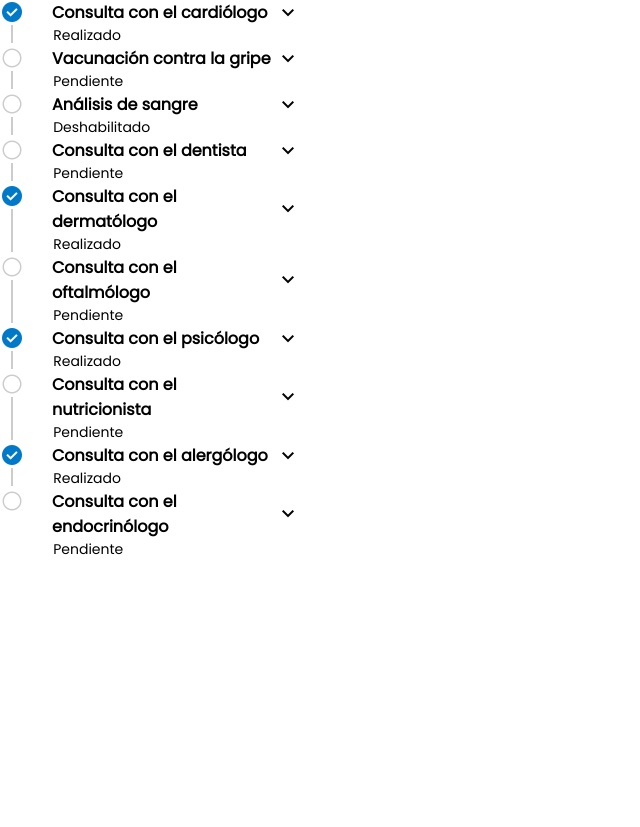
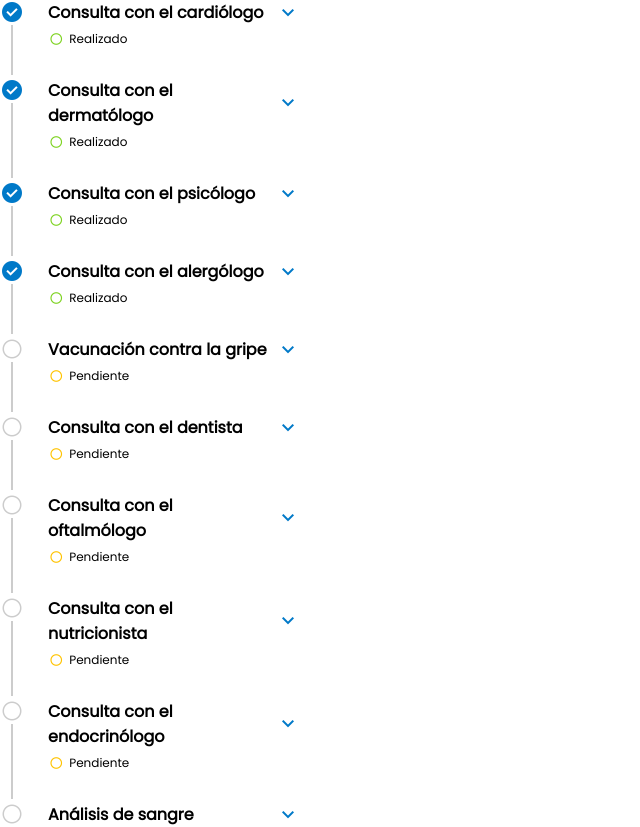
Before and after one commit to amsiceza/GFT-Test-Salud, an Angular app: page / in a window 1280 px wide. Shown: the whole page, without its empty margins (0-640 px from the left). Before the commit the page ends 800 px from the top, so only its background shows below. Built offline with nearby package versions, Linux system fonts and the light colour scheme.

Commit message:
Add functionality state of items corousel

```diff
--- a/src/app/components/accordion/components/accordion-item/accordion-item.component.html
+++ b/src/app/components/accordion/components/accordion-item/accordion-item.component.html
@@ -1,20 +1,33 @@
 <div class="item-container">
   <div class="item-title">
     <div class="left-part">
-        <span class="material-symbols-outlined " [ngClass]="{'circle' : item?.estado == 'realizado'}"> {{item?.estado == "realizado" ? "check_circle" : "radio_button_unchecked"}} </span>
-        <h1>{{ item?.titulo }}</h1>
+      <span
+        class="material-symbols-outlined"
+        [ngClass]="{ circle: item?.estado == 'realizado' }"
+      >
+        {{
+          item?.estado == "realizado"
+            ? "check_circle"
+            : "radio_button_unchecked"
+        }}
+      </span>
+      <h1>{{ item?.titulo }}</h1>
     </div>
 
-    <span class="material-symbols-outlined expand-icon" (click)="handleOpen()"> {{isOpen ? "expand_less" : "expand_more"}} </span>
+    <span class="material-symbols-outlined expand-icon" (click)="handleOpen()">
+      {{ isOpen ? "expand_less" : "expand_more" }}
+    </span>
   </div>
 
-  <ng-container  *ngIf="isOpen">
+  <ng-container *ngIf="isOpen">
     <div class="item-margin">
-        <p>{{ item?.subtitulo }}</p>
-        <span>{{ item?.fecha }}</span>
+      <p>{{ item?.subtitulo }}</p>
+      <span>{{ item?.fecha }}</span>
     </div>
-
   </ng-container>
-  <p class="item-margin state">{{ item?.estado }}</p>
+  <p class="item-margin state" *ngIf="item?.estado != 'deshabilitado'">
+    <span class="material-symbols-outlined state-circle" [ngClass]="{done: item?.estado == 'realizado' , pending: item?.estado == 'pendiente'}"> radio_button_unchecked </span
+    >{{ item?.estado }}
+  </p>
   <span id="bar" *ngIf="!isLast"></span>
 </div>
--- a/src/app/components/accordion/components/accordion-item/accordion-item.component.scss
+++ b/src/app/components/accordion/components/accordion-item/accordion-item.component.scss
@@ -3,21 +3,44 @@
     display: flex;
     flex-direction: column;
     overflow: hidden;
+
     .item-margin {
-        margin-left: 3.8rem;
+        margin-left: 4.1rem;
+        p{
+            font-size: 14px;
+        }
+        span{
+            color: var(--hardGrey);
+        }
 
     }
     .state{
         text-transform: capitalize;
+        display: flex;
+        align-items: center;
+        gap: 0.5rem;
+        margin-top: 5px;
+        margin-bottom: 30px;
+        .state-circle{
+            font-variation-settings: 'FILL' 1, 'wght' 400, 'GRAD' 0, 'opsz' 24;
+            font-size: 14px;
+        }
+        .done{
+            color: var(--done);
+        }
+        .pending{
+            color: var(--pending)
+        }
     }
 
     .item-title {
         display: flex;
         align-items: center;
         justify-content: space-between;
-
+        gap: 0.5rem;
         .expand-icon{
             cursor: pointer;
+            color: var(--blue);
         }
 
         .left-part {
@@ -36,7 +59,9 @@
             .circle {
                 z-index: 1;
                 color: var(--blue);
-                font-variation-settings: 'FILL' 1, 'wght' 400, 'GRAD' 0, 'opsz' 24
+                font-variation-settings: 'FILL' 1, 'wght' 400, 'GRAD' 0, 'opsz' 24;
+
+
             }
 
         }
--- a/src/mocks/genomics-data.ts
+++ b/src/mocks/genomics-data.ts
@@ -1,8 +1,26 @@
- export const genomicsData = [
+export const genomicsData = [
   {
     titulo: 'Consulta con el cardiólogo',
     subtitulo: 'Revisión de la presión arterial y el colesterol',
-    fecha: '22/02/2024',
+    fecha: '20/02/2024',
+    estado: 'realizado',
+  },
+  {
+    titulo: 'Consulta con el dermatólogo',
+    subtitulo: 'Tratamiento para el acné y las manchas',
+    fecha: '05/03/2024',
+    estado: 'realizado',
+  },
+  {
+    titulo: 'Consulta con el psicólogo',
+    subtitulo: 'Sesión de terapia cognitivo-conductual',
+    fecha: '12/03/2024',
+    estado: 'realizado',
+  },
+  {
+    titulo: 'Consulta con el alergólogo',
+    subtitulo: 'Pruebas de alergia y tratamiento antihistamínico',
+    fecha: '19/03/2024',
     estado: 'realizado',
   },
   {
@@ -12,22 +30,10 @@
     estado: 'pendiente',
   },
   {
-    titulo: 'Análisis de sangre',
-    subtitulo: 'Detectar posibles alteraciones en el organismo',
-    fecha: '28/02/2024',
-    estado: 'deshabilitado',
-  },
-  {
     titulo: 'Consulta con el dentista',
     subtitulo: 'Limpieza dental y revisión de las encías',
     fecha: '01/03/2024',
     estado: 'pendiente',
-  },
-  {
-    titulo: 'Consulta con el dermatólogo',
-    subtitulo: 'Tratamiento para el acné y las manchas',
-    fecha: '05/03/2024',
-    estado: 'realizado',
   },
   {
     titulo: 'Consulta con el oftalmólogo',
@@ -36,22 +42,10 @@
     estado: 'pendiente',
   },
   {
-    titulo: 'Consulta con el psicólogo',
-    subtitulo: 'Sesión de terapia cognitivo-conductual',
-    fecha: '12/03/2024',
-    estado: 'realizado',
-  },
-  {
     titulo: 'Consulta con el nutricionista',
     subtitulo: 'Evaluación del peso y el índice de masa corporal',
     fecha: '15/03/2024',
     estado: 'pendiente',
-  },
-  {
-    titulo: 'Consulta con el alergólogo',
-    subtitulo: 'Pruebas de alergia y tratamiento antihistamínico',
-    fecha: '19/03/2024',
-    estado: 'realizado',
   },
   {
     titulo: 'Consulta con el endocrinólogo',
@@ -59,4 +53,10 @@
     fecha: '22/03/2024',
     estado: 'pendiente',
   },
+  {
+    titulo: 'Análisis de sangre',
+    subtitulo: 'Detectar posibles alteraciones en el organismo',
+    fecha: '22/02/2025',
+    estado: 'deshabilitado',
+  },
 ];
--- a/src/styles.scss
+++ b/src/styles.scss
@@ -4,5 +4,5 @@
 *{
     margin: 0;
     font-family: "Poppins";
-    font-size: 14px;
+    font-size: 12px;
 }
--- a/src/styles/global.scss
+++ b/src/styles/global.scss
@@ -3,4 +3,5 @@
     --done: #7ed321;
     --pending: #ffc300;
     --grey: #cccccc;
+    --hardGrey: #a1a1a1;
 }
```
